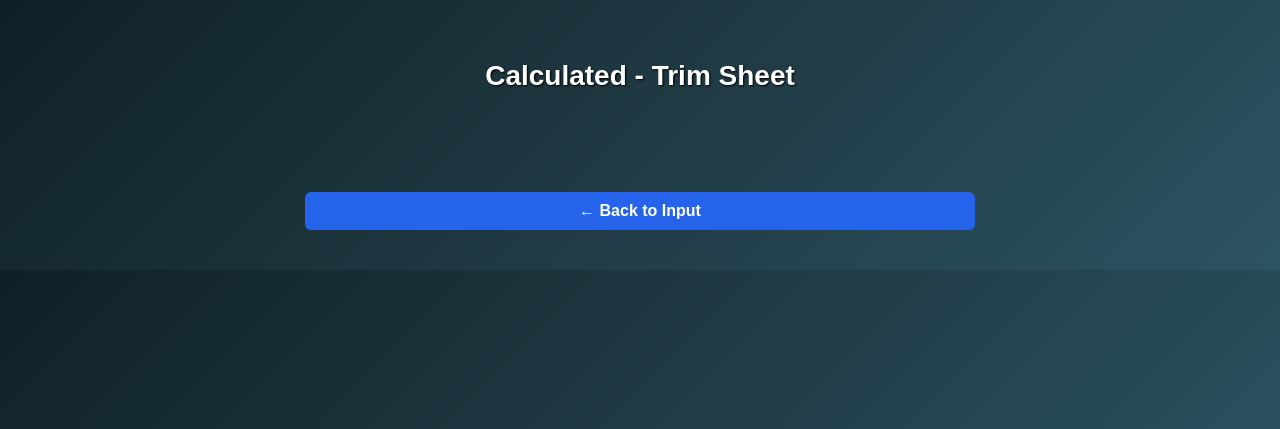
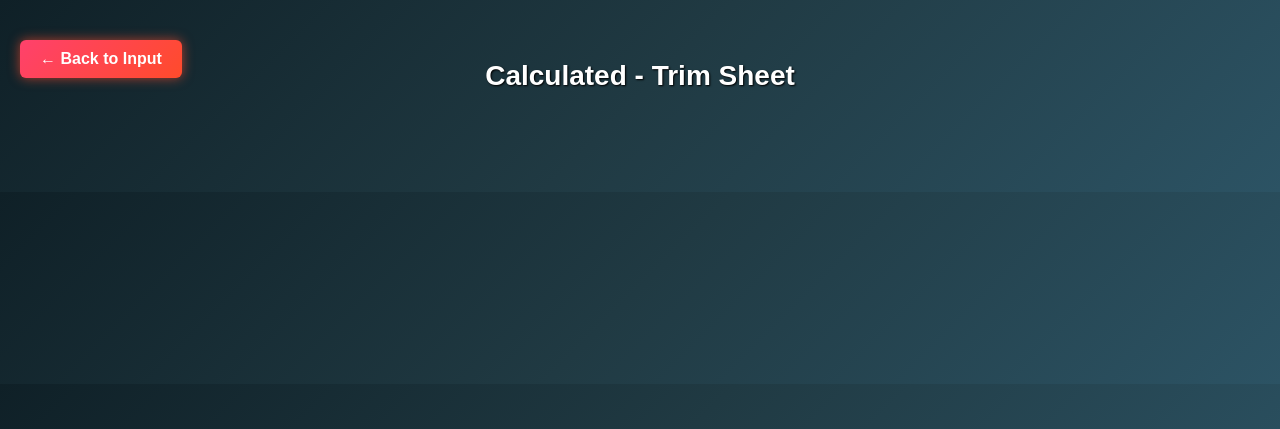
Before and after one commit to pranav4007/load-trim-app, a Flask app: template templates/table.html in a window 1280 px wide. Shown: the top 429 px of the page. Run offline with Flask 3, Linux system fonts and the light colour scheme; the template is opened without the code that fills it, so the values that code supplies are empty.

Commit message:
style.css

```diff
--- a/static/style.css
+++ b/static/style.css
@@ -99,14 +99,18 @@ a:hover {
 }
 
 .back-button {
-    display: inline-block;
-  margin: 20px 0;
-  padding: 10px 15px;
-  background-color: #e5e7eb;
-  color: #000;
-  text-decoration: none;
-  border-radius: 6px;
-  font-weight: bold;
+    position: fixed;
+    top: 20px;
+    left: 20px;
+    padding: 10px 18px;
+    background: linear-gradient(135deg, #ff416c, #ff4b2b);
+    color: white;
+    text-decoration: none;
+    border-radius: 8px;
+    font-weight: bold;
+    box-shadow: 0 0 12px #ff4b2baa;
+    transition: background 0.3s, transform 0.2s;
+    z-index: 1000;
 }
 
 .back-button:hover {
```
